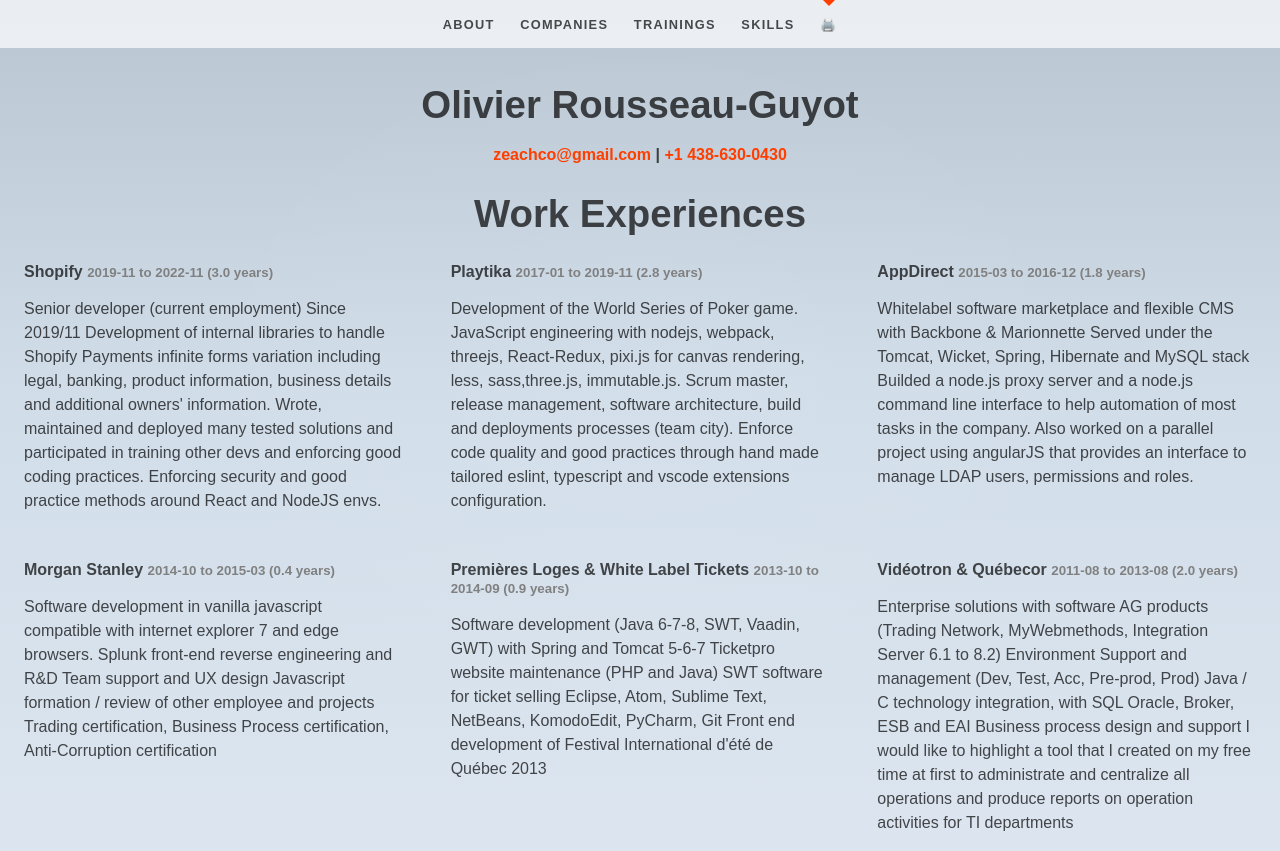
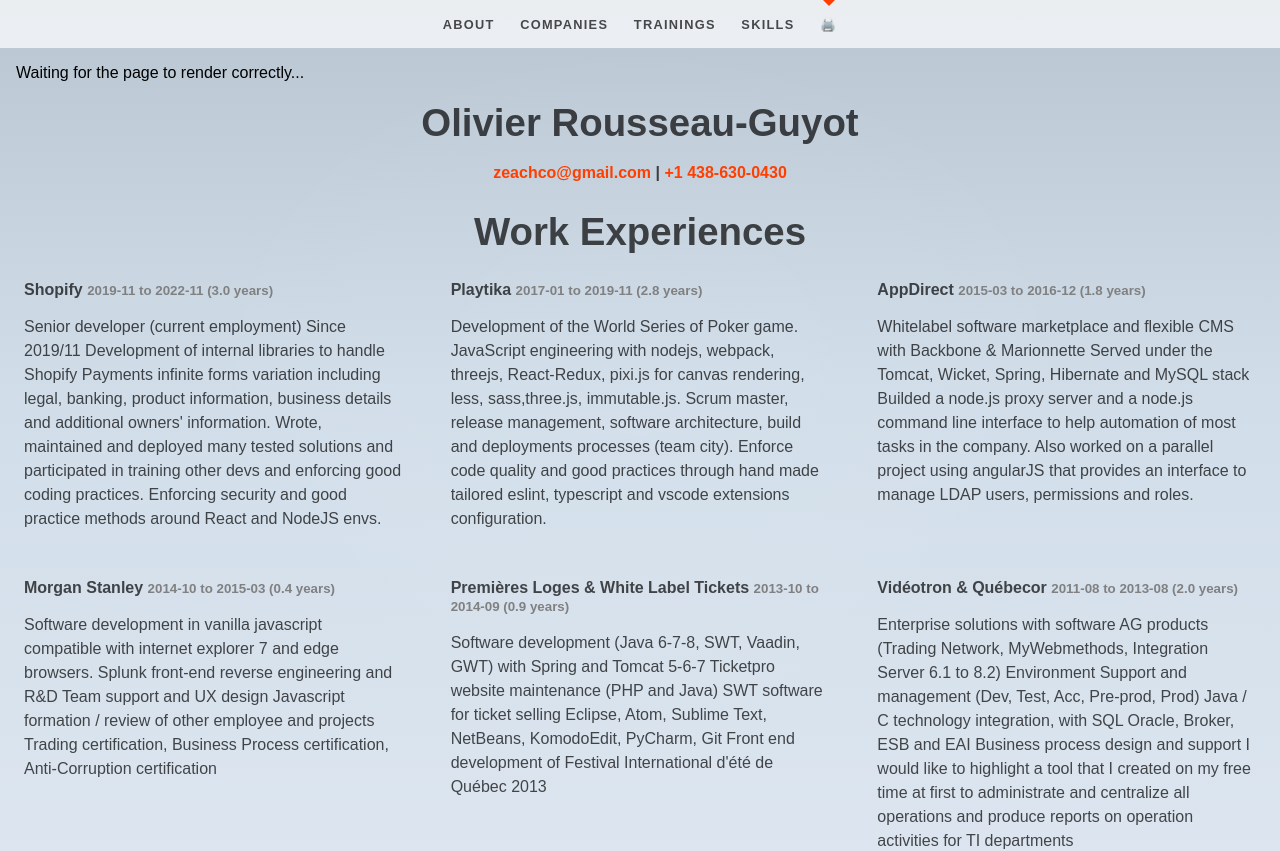
Before and after one commit to zeachco/zeachco.github.io, a SvelteKit app: page /print in a window 1280 px wide. Shown: the top 851 px of the page. Built offline with nearby package versions, Linux system fonts and the light colour scheme.

Commit message:
added delay on print

```diff
--- a/src/routes/print/+page.svelte
+++ b/src/routes/print/+page.svelte
@@ -6,7 +6,7 @@
 	import { onMount } from 'svelte';
 
 	// let the canvases render
-	onMount(async () => setTimeout(print, 100));
+	onMount(async () => setTimeout(print, 1500));
 </script>
 
 <svelte:head>
@@ -14,6 +14,7 @@
 	<meta name="description" content="Printable CV" />
 </svelte:head>
 
+<div class="no-print">Waiting for the page to render correctly...</div>
 <Contact />
 <Companies />
 <Skills />
```
